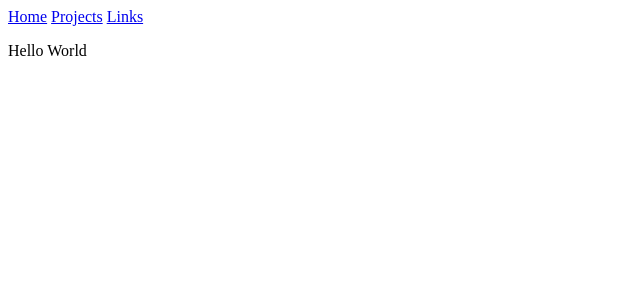
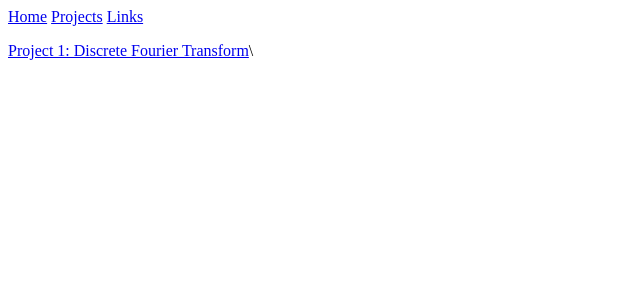
Before and after one commit to CategorIAN/categorian.github.io, a Jekyll site: the page built from projects/msu/csci_532/csci_532.md, in a window 1280 px wide. Shown: the top 300 px of the page, without its empty margins (0-640 px from the left). Built offline with Jekyll 4.4.1, drawn with Linux system fonts in a browser that asks for light colours.

Commit message:
Update csci_532.md

```diff
--- a/projects/msu/csci_532/csci_532.md
+++ b/projects/msu/csci_532/csci_532.md
@@ -2,4 +2,4 @@
 title: "CSCI 532 Projects"
 ---
 
-Hello World
+[Project 1: Discrete Fourier Transform](/discrete_fourier_transform.md)\
```
